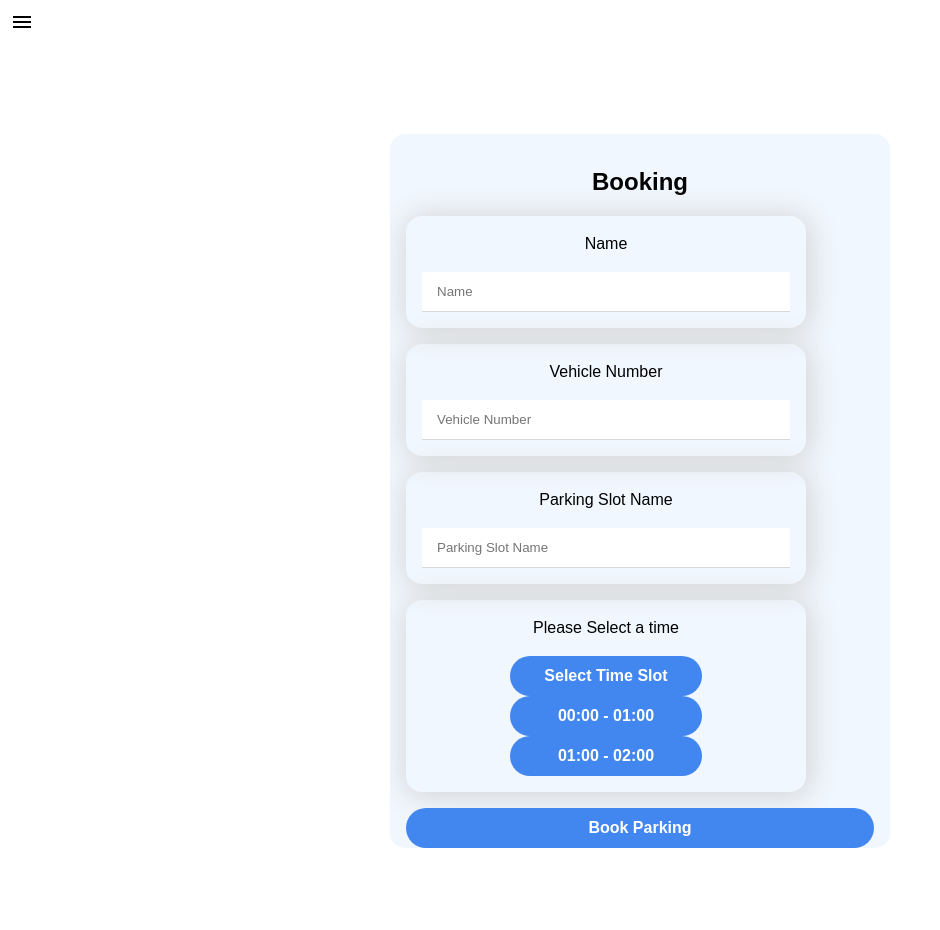
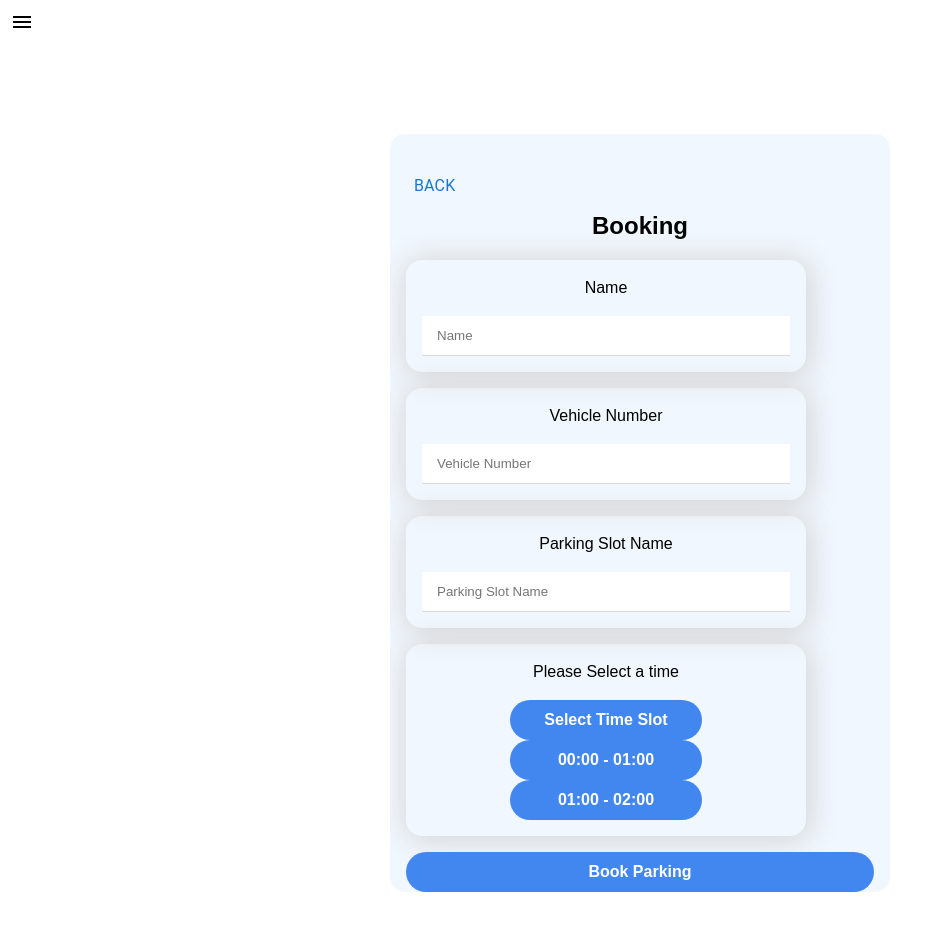
Before and after one commit to Mihisanka/fyp-user, a React (Create React App) app: page /park-lot in a window 1280 px wide. Shown: the top 930 px of the page, without its empty margins (0-940 px from the left). Built offline with nearby package versions, Linux system fonts and the light colour scheme.

Commit message:
internal commit

```diff
--- a/src/component/ParkLot.js
+++ b/src/component/ParkLot.js
@@ -1,16 +1,12 @@
 import React, { useState, useEffect } from "react";
-import { useLocation } from "react-router-dom";
-import {
-  collection,
-  doc,
-  setDoc,
-  getDocs,
-  query,
-  where,
-} from "firebase/firestore";
+import { useLocation,Link } from "react-router-dom";
+import {collection,doc,setDoc,getDocs,query,where,} from "firebase/firestore";
 import { db2 } from "../FirebaseConfig/Firebase";
 import "./styles/Registration.css";
 import { serverTimestamp } from "firebase/firestore";
+import Button from '@mui/material/Button';
+import ListItem from '@mui/material/ListItem';
+import ListItemText from '@mui/material/ListItemText';
 
 const ParkLot = () => {
   const [name, setName] = useState("");
@@ -172,6 +168,14 @@ const ParkLot = () => {
 
   return (
     <div className="container">
+      <div>
+        <ListItem disablePadding>
+             <Button component={Link} to="/booking/:user">
+              <ListItemText primary="Back" />
+            </Button>
+        </ListItem>
+      </div>
+
       <div className="head">
         <h2>Booking</h2>
         <div className="inputs">
```
